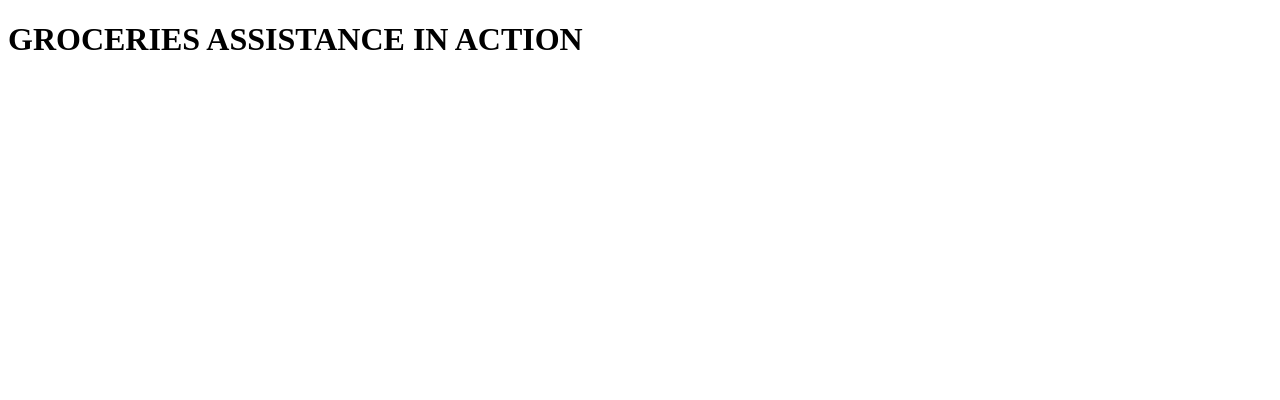
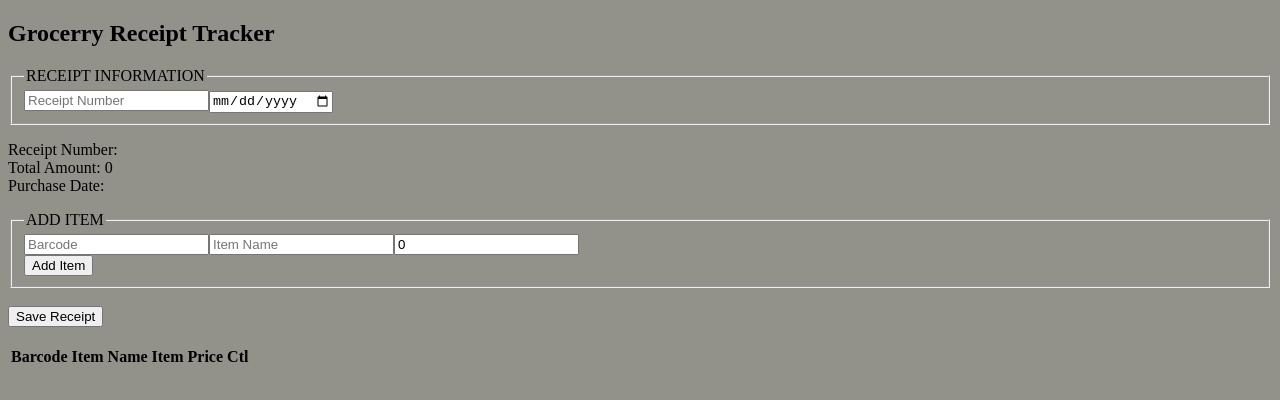
Before and after one commit to minjibir/groceries-assisstant, an Angular app: page / in a window 1280 px wide. Shown: the top 400 px of the page. Built offline with nearby package versions, Linux system fonts and the light colour scheme.

Commit message:
Started translation.

```diff
--- a/src/app/app.component.html
+++ b/src/app/app.component.html
@@ -1 +1,39 @@
-<h1>GROCERIES ASSISTANCE IN ACTION</h1>
+<h2>Grocerry Receipt Tracker</h2>
+
+<fieldset>
+	<legend>RECEIPT INFORMATION</legend>
+	<input type="text" placeholder="Receipt Number" [(ngModel)]="receiptNumber" pattern="[A-Z0-9]">
+	<input type="date" [(ngModel)]="purchaseDate">
+</fieldset>
+
+<div>
+	<p>
+		Receipt Number: {{receiptNumber}}<br>
+		Total Amount: {{totalAmount}}<br>
+		Purchase Date: {{purchaseDate}}
+	</p>
+</div>
+
+<fieldset>
+	<legend>ADD ITEM</legend>
+	<input type="text" placeholder="Barcode" [(ngModel)]="itemBarcode" pattern="[0-9]">
+	<input type="text" placeholder="Item Name" [(ngModel)]="itemName" pattern="[A-Za-z]">
+	<input type="text" placeholder="Item Price" [(ngModel)]="itemPrice" pattern="[0-9]"><br>
+	<button id="submitBtn" (click)="addItem">Add Item</button><br>
+</fieldset>
+
+<br>
+<button id="saveBtn">Save Receipt</button>
+<br>
+<br>
+
+<table id="itemListTable">
+	<tr>
+		<th>Barcode</th>
+		<th>Item Name</th>
+		<th>Item Price</th>
+		<th>Ctl</th>
+	</tr>
+</table>
+
+<p id="itemsMap"></p>
--- a/src/app/app.component.ts
+++ b/src/app/app.component.ts
@@ -2,9 +2,109 @@ import { Component } from '@angular/core';
 
 @Component({
   selector: 'app-root',
-  templateUrl: './app.component.html',
-  styleUrls: ['./app.component.css']
+  templateUrl: './app.component.html'
 })
 export class AppComponent {
   title = 'groceries-assistance';
+
+  receiptNumber = ''
+  totalAmount = 0.00
+  purchaseDate = ''
+
+  itemBarcode = ''
+  itemName = ''
+  itemPrice = 0.00
+
+  itemsMap = new Map()
+
+  addItem() {
+    this.totalAmount += +this.itemPrice
+    let item = { "barcode": this.itemBarcode, "name": this.itemName, "price": this.itemPrice }
+    this.itemsMap.set(this.itemBarcode, item)
+
+    // 	// New item row
+    const itemTr = document.createElement('tr')
+
+    // New item cells
+    const itemBarcodeTd = document.createElement('td')
+    const itemNameTd = document.createElement('td')
+    const itemPriceTd = document.createElement('td')
+    const control = document.createElement('td')
+
+    const removeItemBtn = document.createElement('button')
+    removeItemBtn.innerText = "X"
+
+    control.appendChild(removeItemBtn)
+
+    itemBarcodeTd.textContent = item.barcode
+    itemNameTd.textContent = item.name
+    itemPriceTd.textContent = item.price.toString()
+
+    // Add cells to the row-element
+    itemTr.appendChild(itemBarcodeTd)
+    itemTr.appendChild(itemNameTd)
+    itemTr.appendChild(itemPriceTd)
+    itemTr.appendChild(control)
+
+    // Add row-element to the table
+    itemListTable.appendChild(itemTr)
+  }
+
+  // function addItem() {
+
+  // 	// Items display table
+  // 	const itemListTable = document.querySelector('#itemListTable')
+
+
+
+
+
+  // 	removeItemBtn.addEventListener('click', () => {
+  // 		const row = removeItemBtn.parentElement.parentElement
+  // 		const itemBarcodeKey = row.firstChild.textContent
+  // 		const removedItemPrice = row.children.item(2).textContent
+
+  // 		console.log(removedItemPrice)
+
+  // 		itemsMap.delete(itemBarcodeKey)
+  // 		itemListTable.removeChild(row)
+
+  // 		totalAmount -= +removedItemPrice
+  // 		console.log(itemsMap)
+  // 	})
+
+  // }
+
+  // const saveBtn = document.querySelector('#saveBtn')
+
+  // saveBtn.addEventListener('click', saveReceipt)
+
+  // function saveReceipt() {
+  // 	const itemsInListForm = []
+
+  // 	for (let item of itemsMap) {
+  // 		itemsInListForm.push(item[1])
+  // 	}
+
+  // 	const receipt = {
+  // 		"receiptAumber": rcNo,
+  // 		"totalAmount": totalAmount,
+  // 		"purchaseDate": purchaseDateTxt.value,
+  // 		"listOfItems": itemsInListForm
+  // 	}
+
+  // 	document.querySelector('#itemsMap').textContent = JSON.stringify(receipt)
+  // 	const ur = 'http://localhost:3000/receipts'
+  // 	sendReceipt(receipt, ur)
+  // }
+
+  // function sendReceipt(receipt, url) {
+  // 	fetch(url, {
+  // 		method: 'POST',
+  // 		headers: {'Content-Type': 'application/json'},
+  // 		body: receipt,
+  // 	}).catch(err => console.log(err))
+  // 	.then(result => console.log(result))
+  // }
+
 }
--- a/src/app/app.module.ts
+++ b/src/app/app.module.ts
@@ -1,4 +1,5 @@
 import { NgModule } from '@angular/core';
+import { FormsModule } from '@angular/forms';
 import { BrowserModule } from '@angular/platform-browser';
 
 import { AppRoutingModule } from './app-routing.module';
@@ -10,7 +11,8 @@ import { AppComponent } from './app.component';
   ],
   imports: [
     BrowserModule,
-    AppRoutingModule
+    AppRoutingModule,
+    FormsModule
   ],
   providers: [],
   bootstrap: [AppComponent]
--- a/src/index.html
+++ b/src/index.html
@@ -2,12 +2,12 @@
 <html lang="en">
 <head>
   <meta charset="utf-8">
-  <title>GroceriesAssistance</title>
+  <title>Groceries Assistant</title>
   <base href="/">
   <meta name="viewport" content="width=device-width, initial-scale=1">
   <link rel="icon" type="image/x-icon" href="favicon.ico">
 </head>
-<body>
+<body style="background-color: rgb(146, 145, 138);">
   <app-root></app-root>
 </body>
 </html>
```
Also changed, not shown: src/app/app.component.css (deleted), 1 other file (tests, documents, lock files or other folders).
